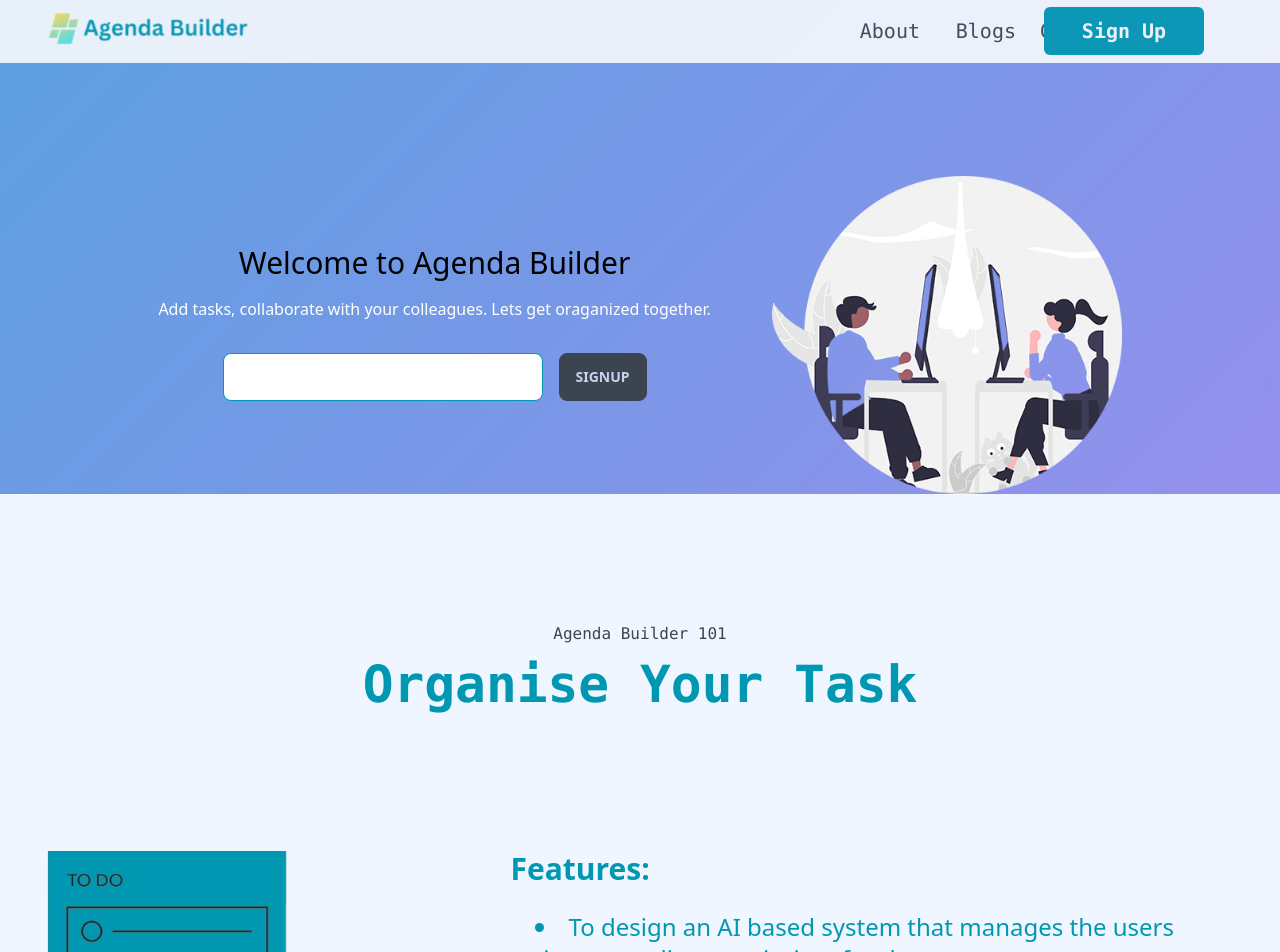
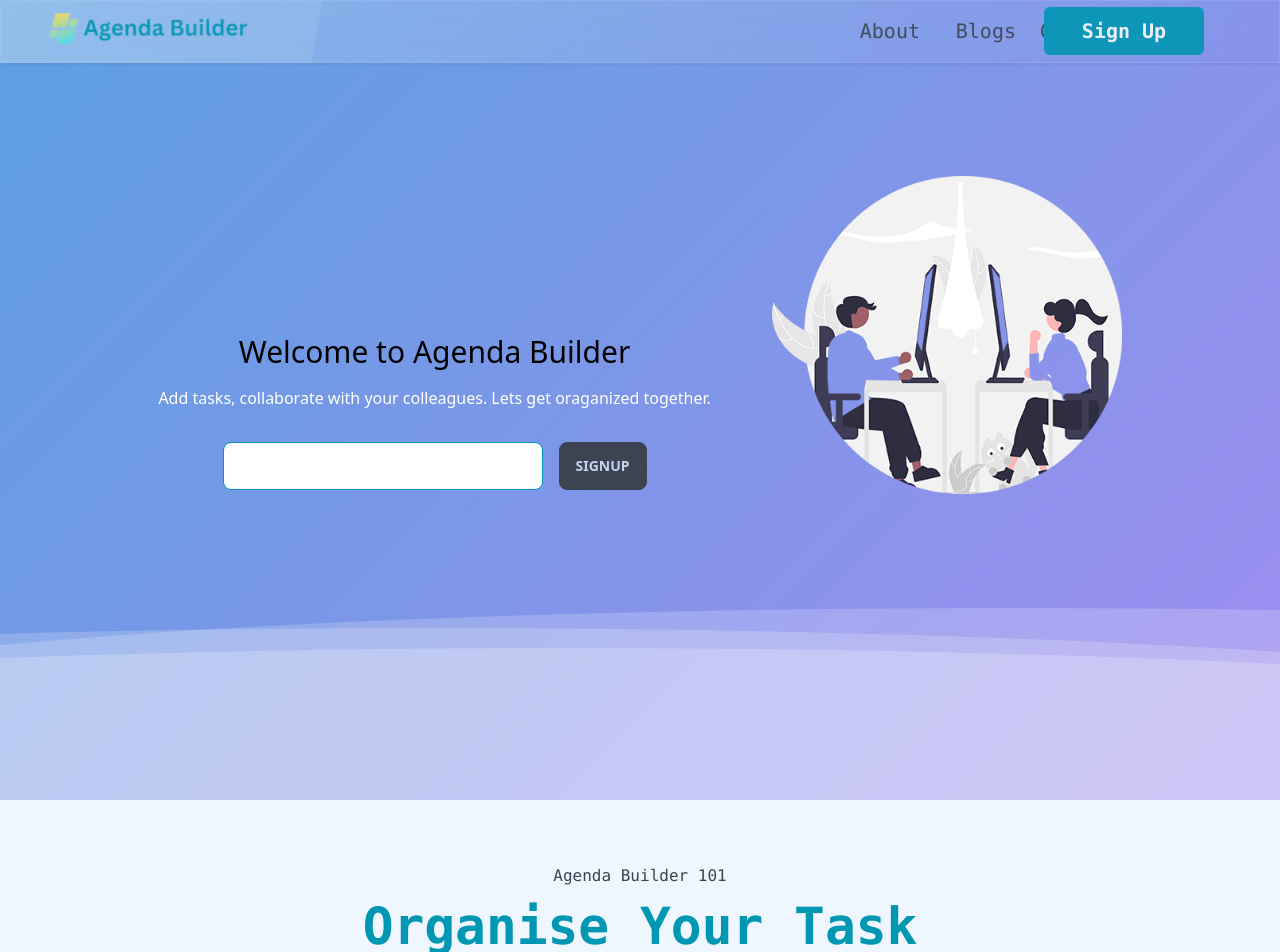
Before and after one commit to srshah27/agenda-builder, a Next.js app: page /landing in a window 1280 px wide. Shown: the top 952 px of the page. Built offline with nearby package versions, Linux system fonts and the light colour scheme.

Commit message:
tweaks to landing

```diff
--- a/src/components/Feature.js
+++ b/src/components/Feature.js
@@ -3,7 +3,7 @@ import Image from "next/image"
 const Feature = () => {
   return (
        <div className="h-screen bg-blue-50 w-full">
-          <div className ="flex-col text-primary font-mono p-32 text-center">
+          <div className ="flex-col text-primary font-mono p-16 text-center">
             <h4 className="text-md text-neutral">Agenda Builder 101 </h4>
             <h1 className="text-[4vw] font-extrabold">Organise Your Task</h1>
           </div>
--- a/src/components/Hero.js
+++ b/src/components/Hero.js
@@ -5,9 +5,9 @@ import styles from "../styles/GradientBG.module.css"
 function Hero() {
   return (
     <>
-      <section className="w-4/5 mx-auto my-auto pt-40 flex flex-wrap">
-        <div className="flex flex-col justify-center items-center flex-wrap py-4 mx-auto">
-          <div>
+      <section className="w-4/5 mx-auto my-auto pt-40 flex flex-wrap h-screen">
+        <div className="flex flex-col justify-center items-center flex-wrap py-4 lg:mb-32 mx-auto">
+          <div className="">
             <h1 className="text-3xl text-center mb-4 text-black font-medium">
               Welcome to Agenda Builder
             </h1>
--- a/src/components/NavbarDhara.js
+++ b/src/components/NavbarDhara.js
@@ -7,7 +7,7 @@ function Navbar() {
   const [navbar, setNavbar] = useState(false)
   return (
     <>
-      <nav className="w-full bg-slate-50 opacity-90 fixed top-0 left-0 z-10 ">
+      <nav className="w-full fixed top-0 left-0 z-10 glass opacity-90 shadow-lg">
         <div className="justify-between  mx-4 lg:max-w-7xl md:items-center md:flex md:px-8">
           <div>
             <div className="items-center py-3 sm:inline-block left-0 ">
```
